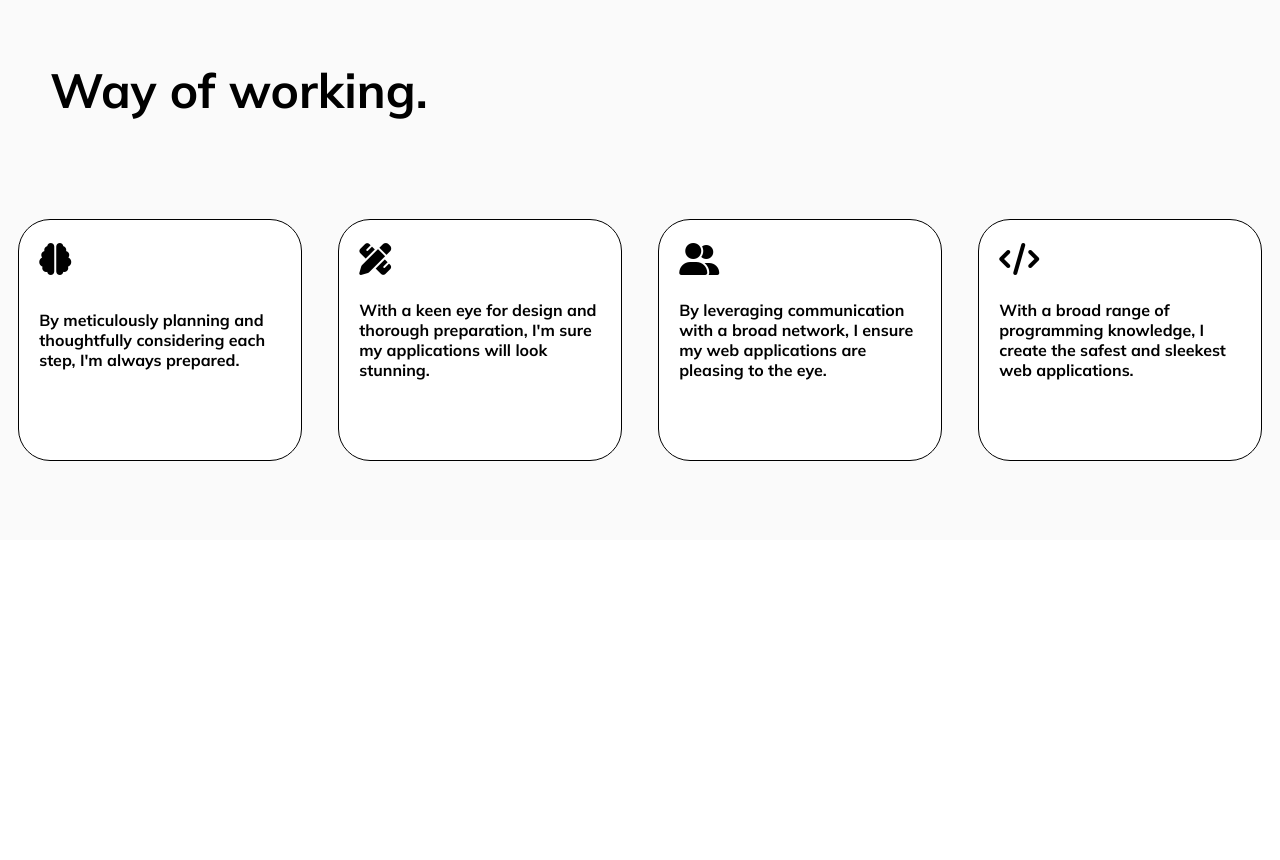
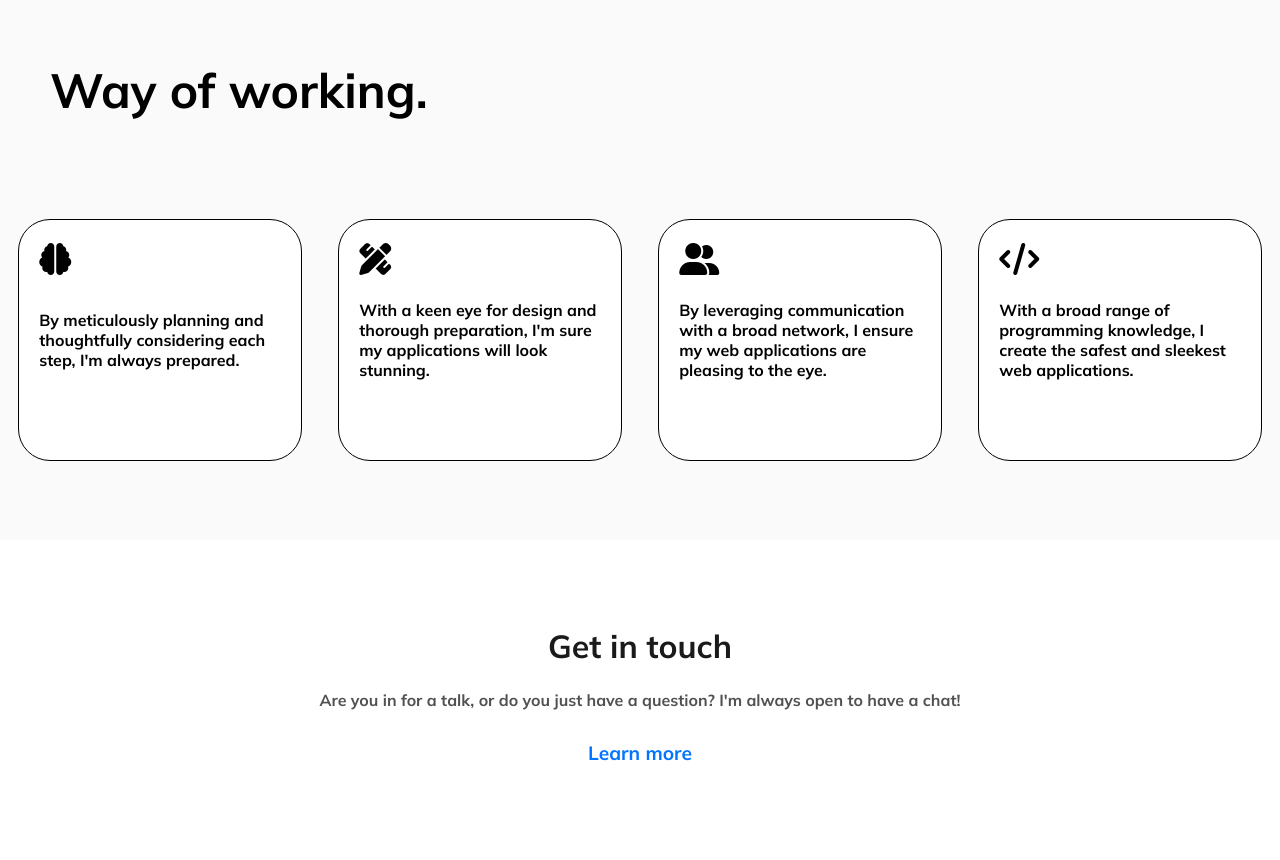
Before and after one commit to SergioGomezAlvarez/Portfolio, a plain HTML site: page about-me.html in a window 1280 px wide. Shown: the part 3283-4143 px from the top of the page. Before the commit the page ends 3823 px from the top, so only its background shows below. Drawn offline with Linux system fonts and the light colour scheme.

Commit message:
Added contact info for about me, added work new page

```diff
--- a/about-me.html
+++ b/about-me.html
@@ -1,6 +1,5 @@
 <!DOCTYPE html>
 <html lang="en">
-
   <head>
     <meta charset="UTF-8" />
     <meta name="viewport" content="width=device-width, initial-scale=1.0" />
@@ -10,8 +9,12 @@
     <link rel="preconnect" href="https://fonts.gstatic.com" crossorigin />
     <link
       href="https://fonts.googleapis.com/css2?family=Bebas+Neue&family=Mulish:ital,wght@0,200..1000;1,200..1000&display=swap"
-    rel="stylesheet" />
-  <link rel="stylesheet" href="https://cdnjs.cloudflare.com/ajax/libs/font-awesome/6.0.0-beta3/css/all.min.css" />
+      rel="stylesheet"
+    />
+    <link
+      rel="stylesheet"
+      href="https://cdnjs.cloudflare.com/ajax/libs/font-awesome/6.0.0-beta3/css/all.min.css"
+    />
   </head>
 
   <body>
@@ -43,7 +46,7 @@
               <p>An overview of my career.</p>
             </div>
           </a>
-        <a href="#test" class="card-link">
+          <a href="index.html" class="card-link">
             <div class="card work-tools-projects">
               <h2>Way Of Working</h2>
               <p>My way to create masterpieces.</p>
@@ -58,13 +61,13 @@
       <div class="story-section">
         <h2>A story about myself.</h2>
         <p>
-        I’m Sergio Gomez Alvarez, a passionate software developer with a love
+          I'm Sergio Gomez Alvarez, a passionate software developer with a love
           for creating elegant designs and applications. My expertise spans
           multiple programming languages, allowing me to bring both creativity
           and precision to every project I undertake. I pride myself on crafting
-        work that’s not only technically robust but visually captivating as
+          work that's not only technically robust but visually captivating as
           well. From clean, sleek designs to seamless, high-performing
-        applications, I’m driven by the goal of delivering exceptional user
+          applications, I'm driven by the goal of delivering exceptional user
           experiences that leave a lasting impression.
         </p>
       </div>
@@ -72,7 +75,7 @@
       <div class="fighting-section">
         <h2><span class="highlight">Fighting.</span> And strength.</h2>
         <p>
-        Beyond my passion for development, I’m deeply committed to my journey
+          Beyond my passion for development, I'm deeply committed to my journey
           in sports, particularly Taekwondo. As a red-black belt, I thrive on
           pushing my limits, perfecting my kicks, and refining my skills to
           perform this art with precision and grace. I love the intensity of
@@ -100,7 +103,11 @@
               experience is equipping me with the technical expertise and
               teamwork needed to excel in the ever-evolving world of software.
             </p>
-          <img src="/images/roc-logo.png" alt="ROC Nijmegen Logo" class="company-logo" />
+            <img
+              src="/images/roc-logo.png"
+              alt="ROC Nijmegen Logo"
+              class="company-logo"
+            />
           </div>
 
           <div class="career-card">
@@ -116,7 +123,11 @@
               enriching, and it was exciting to contribute to a company that is
               shaping the future of sustainable transportation.
             </p>
-          <img src="/images/plugz-new-logo.png" alt="Plugz Logo" class="company-logo" />
+            <img
+              src="/images/plugz-new-logo.png"
+              alt="Plugz Logo"
+              class="company-logo"
+            />
           </div>
         </div>
       </div>
@@ -126,7 +137,10 @@
       <div class="app-exp-container">
         <div class="exp-container">
           <div class="logo-exp-container">
-          <i class="fa-solid fa-brain fa-2xl fa-custom" style="color: #000000"></i>
+            <i
+              class="fa-solid fa-brain fa-2xl fa-custom"
+              style="color: #000000"
+            ></i>
           </div>
           <div class="text-exp-container">
             <h1 class="text-exp">
@@ -137,7 +151,10 @@
         </div>
         <div class="exp-container">
           <div class="logo-exp-container">
-          <i class="fa-solid fa-pen-ruler fa-2xl fa-custom" style="color: #000000"></i>
+            <i
+              class="fa-solid fa-pen-ruler fa-2xl fa-custom"
+              style="color: #000000"
+            ></i>
           </div>
           <div class="text-exp-container">
             <h1 class="text-exp">
@@ -148,7 +165,10 @@
         </div>
         <div class="exp-container">
           <div class="logo-exp-container">
-          <i class="fa-solid fa-user-group fa-2xl fa-custom" style="color: #000000"></i>
+            <i
+              class="fa-solid fa-user-group fa-2xl fa-custom"
+              style="color: #000000"
+            ></i>
           </div>
           <div class="text-exp-container">
             <h1 class="text-exp">
@@ -159,7 +179,10 @@
         </div>
         <div class="exp-container">
           <div class="logo-exp-container">
-          <i class="fa-solid fa-code fa-2xl fa-custom" style="color: #000000"></i>
+            <i
+              class="fa-solid fa-code fa-2xl fa-custom"
+              style="color: #000000"
+            ></i>
           </div>
           <div class="text-exp-container">
             <h1 class="text-exp">
@@ -169,8 +192,17 @@
           </div>
         </div>
       </div>
+      <div class="contact-container">
+        <div class="contact-text-container">
+          <h1 class="header-contact-text">Get in touch</h1>
+          <h1 class="info-contact-text">
+            Are you in for a talk, or do you just have a question? I'm always
+            open to have a chat!
+          </h1>
+          <h1 class="learn-more-contact-text">Learn more</h1>
+        </div>
+      </div>
     </div>
     <script src="script.js"></script>
   </body>
-
 </html>
--- a/css/about-me.css
+++ b/css/about-me.css
@@ -321,6 +321,54 @@ body {
     color: black;
 }
 
+.contact-container{
+    display: flex;
+    flex-direction: column;
+    justify-content: center;
+    align-items: center;
+    width: 100%;
+    height: 40vh;
+    background-color: #FFFFFF;
+}
+
+.contact-text-container{
+    display: flex;
+    flex-direction: column;
+    justify-content: center;
+    align-items: center;
+    width: 100%;
+    height: 20vh;
+}
+
+.header-contact-text{
+    display: flex;
+    justify-content: center;
+    align-items: center;
+    width: 100%;
+    height: 20vh;
+    color: #1a1a1a;
+}
+
+.info-contact-text{
+    display: flex;
+    justify-content: center;
+    align-items: center;
+    width: 100%;
+    height: 20vh;
+    color: #515151;
+    font-size: 1rem;
+}
+
+.learn-more-contact-text{
+    display: flex;
+    justify-content: center;
+    align-items: center;
+    width: 100%;
+    height: 20vh;
+    color: #0075FF;
+    font-size: 1.2rem;
+}
+
 @media (max-width: 768px) {
     .career-grid {
         grid-template-columns: 1fr;
--- /dev/null
+++ b/css/work.css
@@ -0,0 +1,9 @@
+* {
+    padding: 0;
+    margin: 0;
+}
+
+body {
+    font-family: "Mulish", sans-serif;
+    color: white;
+}
```
Also changed, not shown: index.html (+4 -4 lines), work.html (added, +16 -0 lines). Lines whose indentation alone changed are shown as unchanged.
